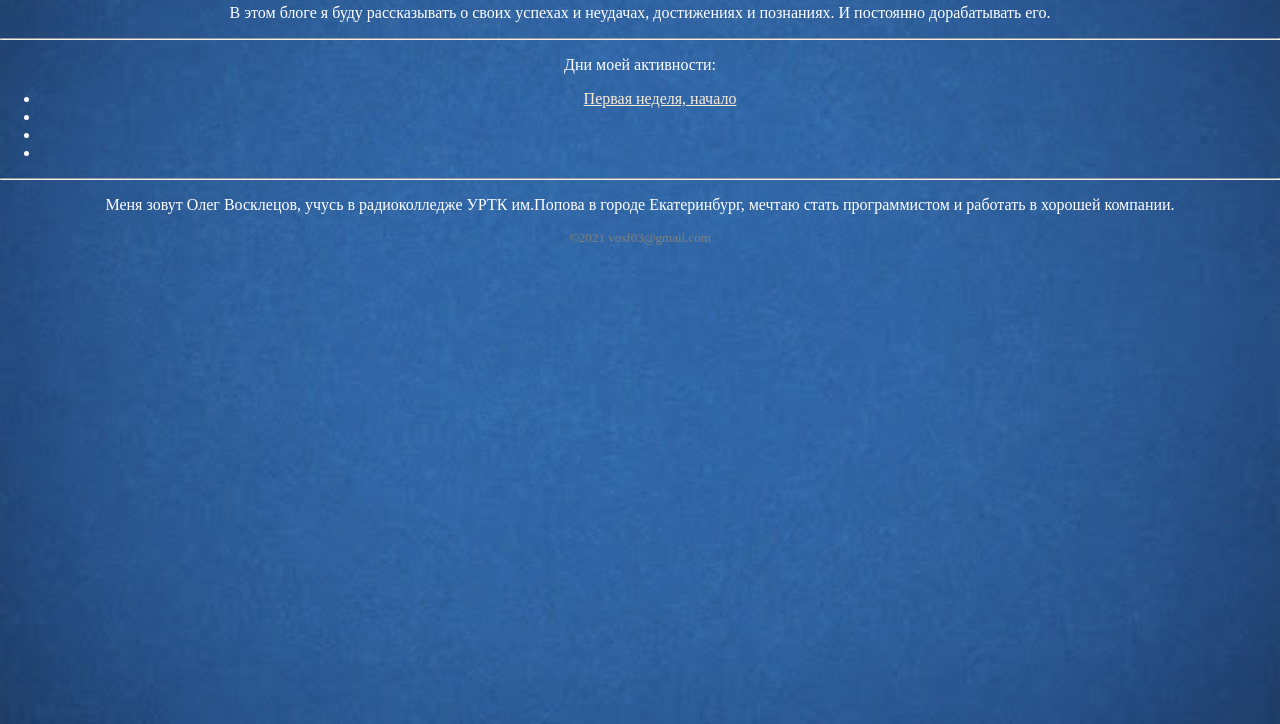
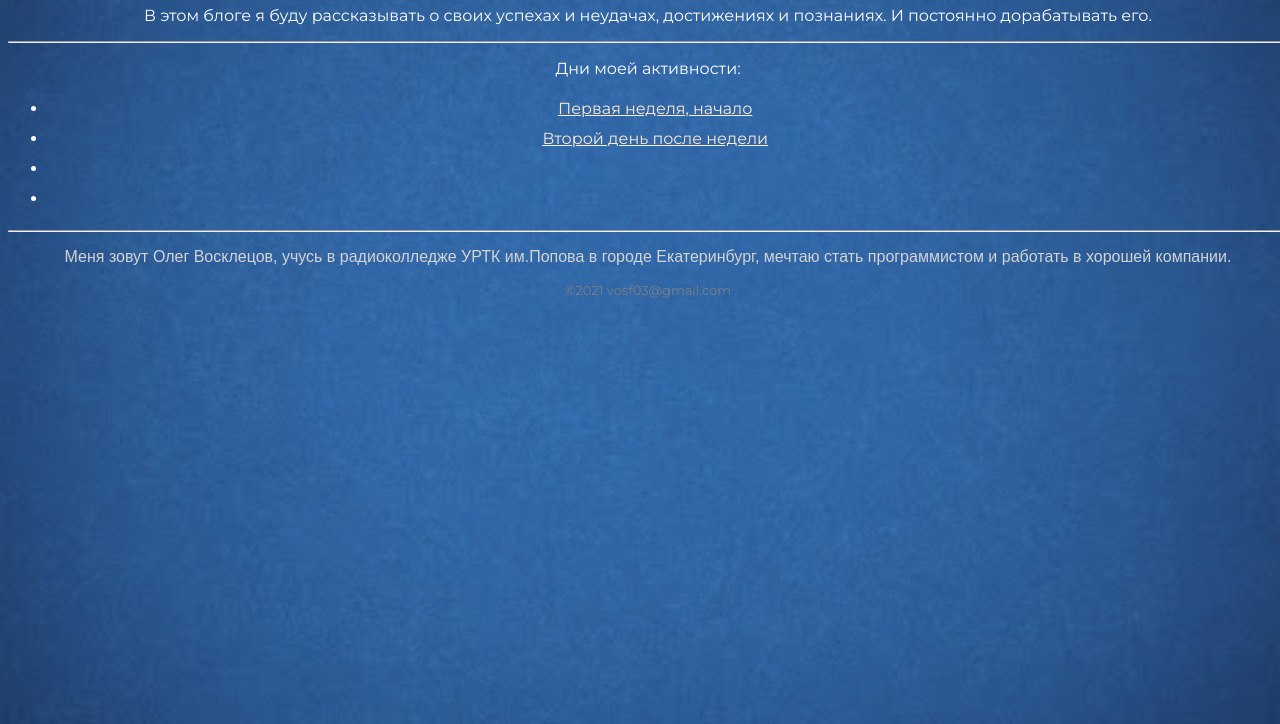
Before and after one commit to Baty2003/blog, a plain HTML site: page index.html in a window 1280 px wide. Shown: the part 76-800 px from the top of the page. Drawn offline with Linux system fonts and the light colour scheme.

Commit message:
Version v1.2 - New font - New content

```diff
--- a/CSS/style.css
+++ b/CSS/style.css
@@ -1,13 +1,23 @@
+@import url(https://fonts.googleapis.com/css?family=Montserrat:400,500,700|Old+Standard+TT&display=swap&subset=cyrillic);
 
 body {
+    font-family: "Montserrat", serif;
     width: 100%;
     color: white;
     text-align: center;
+    height: 100%;
+    background-size: cover;
+    background-image: url("../source/unnamed.jpg");
 }
-/*ul {
-    display: flex;
-    margin-left: 43%;
-}*/
+
+ul {
+    line-height: 30px;
+    margin-right: 2%;
+}
+
+img {
+    align-items: center;
+}
 
 .fote {
     font-size: 13px;
--- a/index.html
+++ b/index.html
@@ -4,35 +4,29 @@
     <meta charset="UTF-8">
     <title>Блог начинающего верстальщика</title>
     <link rel="stylesheet" href="CSS/style.css">
-    <style>
-        body {
-            margin: 0;
-            height: 100%;
-            background-size: cover;
-        }
-    </style>
+    <link href="https://fonts.googleapis.com/css?family=Montserrat:400,500,700|Old+Standard+TT&display=swap&subset=cyrillic" rel="stylesheet">
 </head>
-<body background="source/unnamed.jpg">
+<body>
     <header>
         <h1>Блог начинающего верстальщика</h1>
         <p>В этом блоге я буду рассказывать о своих успехах и неудачах, достижениях и познаниях. И постоянно дорабатывать его.</p>
         <hr>
     </header>
+
     <main>
-        <section>
         <p>Дни моей активности:</p>
 
         <ul>
             <li><a href="day/Week1.html">Первая неделя, начало</a></li>
-            <li></li>
+            <li><a href="day/day_two.html">Второй день после недели</a></li>
             <li></li>
             <li></li>
         </ul>
-        </section>
     </main>
-    <hr>
+
     <footer>
-        <p>
+        <hr>
+        <p class="bottom">
             Меня зовут Олег Восклецов, учусь в радиоколледже УРТК им.Попова в городе Екатеринбург, мечтаю стать программистом и работать в хорошей компании.
         </p>
         <div class="fote">
```
Also changed, not shown: day/Week1.html (+11 -7 lines), day/day_two.html (+13 -9 lines), source/img_1.png (added).
